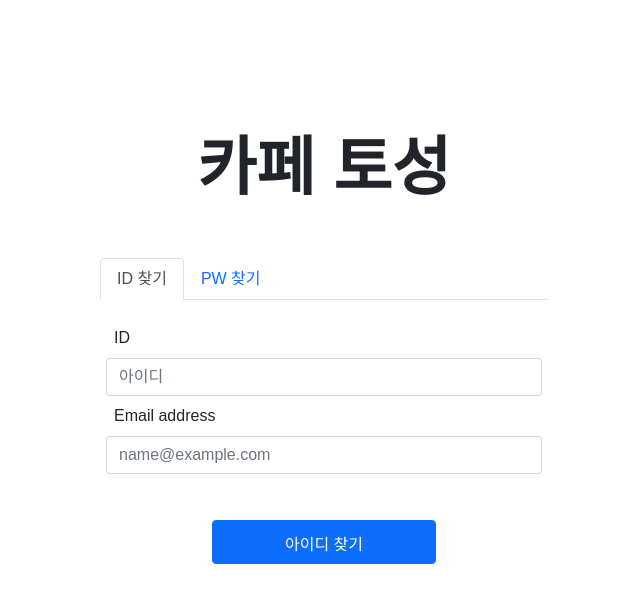
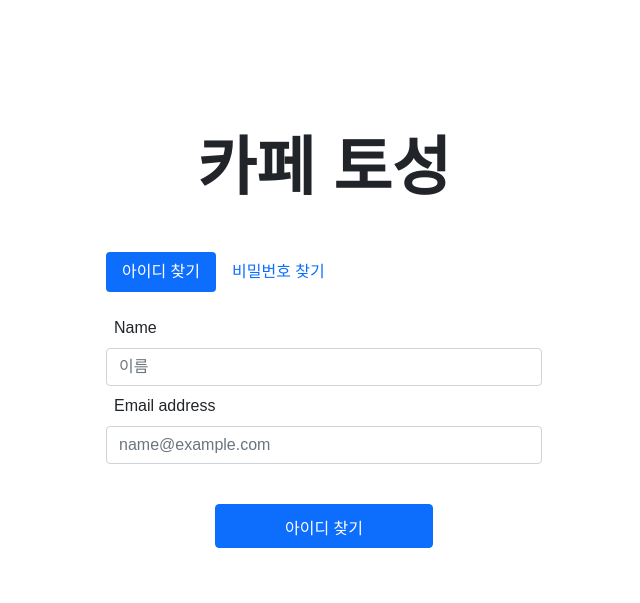
Before and after one commit to do-dong-park/nova_project, a PHP site: page /find_account.php in a window 1280 px wide. Shown: the top 603 px of the page, without its empty margins (316-956 px from the left). Run offline with PHP 8.4, Linux system fonts and the light colour scheme.

Commit message:
짜잘짜잘한 것들 마무리

```diff
--- a/front_end/css/bulletin/Q&A.css
+++ b/front_end/css/bulletin/Q&A.css
@@ -61,3 +61,7 @@ body {
     text-align: center;
     margin-top: 10px;
 }
+
+.pagination {
+    justify-content: center;
+}
--- a/front_end/html/login/find_account.php
+++ b/front_end/html/login/find_account.php
@@ -24,23 +24,43 @@
     </div>
 
     <!--  아이디 비밀번호 찾기 탭바 메뉴 -->
-    <div class="select_tab">
-        <ul class="nav nav-tabs">
-            <li class="nav-item">
-                <a class="nav-link active" aria-current="page" href="#">ID 찾기</a>
-            </li>
-            <li class="nav-item">
-                <a class="nav-link" href="#">PW 찾기</a>
-            </li>
-        </ul>
-    </div>
+    <!--    <div class="select_tab">-->
+    <!--        <ul class="nav nav-tabs">-->
+    <!--            <li class="nav-item">-->
+    <!--                <a class="nav-link active" aria-current="page" href="#">ID 찾기</a>-->
+    <!--            </li>-->
+    <!--            <li class="nav-item">-->
+    <!--                <a class="nav-link" href="#">PW 찾기</a>-->
+    <!--            </li>-->
+    <!--        </ul>-->
+    <!--    </div>-->
 
     <!-- 회원 정보 찾는 부분 -->
     <div class="find_account">
 
-        <div class="Id">
-            <label for="id_input" class="form-label">ID</label>
-            <input type="text" class="form-control" id="id_input" placeholder="아이디">
+
+        <ul class="nav nav-pills mb-3" id="pills-tab" role="tablist">
+            <li class="nav-item" role="presentation">
+                <button class="nav-link active" id="pills-home-tab" data-bs-toggle="pill" data-bs-target="#pills-home"
+                        type="button" role="tab" aria-controls="pills-home" aria-selected="true">아이디 찾기
+                </button>
+            </li>
+            <li class="nav-item" role="presentation">
+                <button class="nav-link" id="pills-profile-tab" data-bs-toggle="pill" data-bs-target="#pills-profile"
+                        type="button" role="tab" aria-controls="pills-profile" aria-selected="false">비밀번호 찾기
+                </button>
+            </li>
+        </ul>
+
+        <div class="tab-content" id="pills-tabContent">
+            <div class="tab-pane fade show active" id="pills-home" role="tabpanel" aria-labelledby="pills-home-tab">
+
+                <div class="find_id">
+
+                    <div class="name">
+                        <!--input id에 대해 label을 적용합니다.-->
+                        <label for="name_input" class="form-label">Name</label>
+                        <input type="email" class="form-control" id="name_input" placeholder="이름">
                     </div>
 
                     <div class="email">
@@ -49,10 +69,41 @@
                         <input type="email" class="form-control" id="email_input" placeholder="name@example.com">
                     </div>
 
+                    <div class="d-grid gap-2 col-6 mx-auto">
+                        <button class="btn btn-primary" type="button">아이디 찾기</button>
+                    </div>
+
+                </div>
+
+            </div>
+
+            <div class="tab-pane fade" id="pills-profile" role="tabpanel" aria-labelledby="pills-profile-tab">
+                <div class="find_pw">
+
+                    <div class="Id">
+                        <label for="id_input" class="form-label">ID</label>
+                        <input type="text" class="form-control" id="id_input" placeholder="아이디">
+                    </div>
+
+                    <div class="name">
+                        <!--input id에 대해 label을 적용합니다.-->
+                        <label for="name_input" class="form-label">Name</label>
+                        <input type="email" class="form-control" id="name_input" placeholder="이름">
+                    </div>
+
+                    <div class="email">
+                        <!--input id에 대해 label을 적용합니다.-->
+                        <label for="email_input" class="form-label">Email address</label>
+                        <input type="email" class="form-control" id="email_input" placeholder="name@example.com">
                     </div>
 
                     <div class="d-grid gap-2 col-6 mx-auto">
-        <button class="btn btn-primary" type="button">아이디 찾기</button>
+                        <button class="btn btn-primary" type="button">비밀번호 찾기</button>
+                    </div>
+
+                </div>
+            </div>
+        </div>
     </div>
 
 </section>
@@ -62,5 +113,22 @@
         integrity="sha384-gtEjrD/SeCtmISkJkNUaaKMoLD0//ElJ19smozuHV6z3Iehds+3Ulb9Bn9Plx0x4"
         crossorigin="anonymous"></script>
 
+<script>
+    function openCity(evt, cityName) {
+        var i, tabcontent, tablinks;
+        tabcontent = document.getElementsByClassName("tabcontent");
+        for (i = 0; i < tabcontent.length; i++) {
+            tabcontent[i].style.display = "none";
+        }
+        tablinks = document.getElementsByClassName("tablinks");
+        for (i = 0; i < tablinks.length; i++) {
+            tablinks[i].className = tablinks[i].className.replace(" active", "");
+        }
+        document.getElementById(cityName).style.display = "block";
+        evt.currentTarget.className += " active";
+    }
+</script>
+
+
 </body>
 </html>
--- a/front_end/html/login/login.php
+++ b/front_end/html/login/login.php
@@ -47,9 +47,8 @@
             </div>
 
             <ul class="another_option">
+                <li><a href="http://192.168.56.1/front_end/html/login/find_account.php#">아이디 / 비밀번호 찾기</a></li>
                 <li><a href="http://192.168.56.1/front_end/html/login/signup.php">회원가입</a></li>
-                <li><a href="http://192.168.56.1/front_end/html/login/find_account.php#">ID찾기</a></li>
-                <li><a href="http://192.168.56.1/front_end/html/login/find_account.php#">PW찾기</a></li>
             </ul>
         </div>
 
```
Also changed, not shown: front_end/html/bulletin/Q&A.php (+16 -0 lines). Lines whose indentation alone changed are shown as unchanged.
